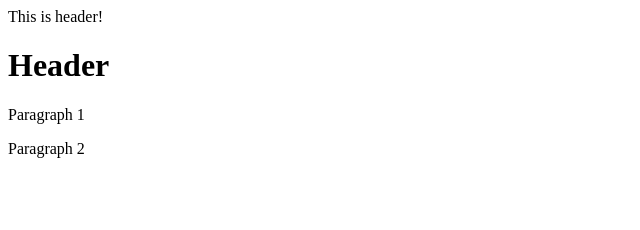
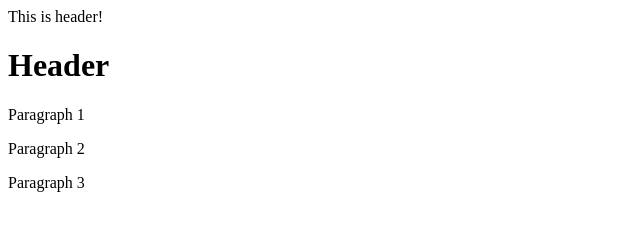
Before and after one commit to mkravil/git-test, a website: page index.html in a window 1280 px wide. Shown: the whole page, without its empty margins (0-640 px from the left). Drawn offline with Linux system fonts and the light colour scheme.

Commit message:
git ignore

```diff
--- a/index.html
+++ b/index.html
@@ -4,5 +4,6 @@
         <h1>Header</h1>
         <p>Paragraph 1</p>
         <p>Paragraph 2</p>
+        <p>Paragraph 3</p>
     </body>
 </html>
--- a/package.json
+++ b/package.json
@@ -4,7 +4,9 @@
   "description": "This is a test directory to learn Git and Node",
   "main": "index.html",
   "scripts": {
-    "test": "echo \"Error: no test specified\" && exit 1"
+    "start": "npm run lite",
+    "test": "echo \"Error: no test specified\" && exit 1",
+    "lite":"lite-server"
   },
   "repository": {
     "type": "git",
```
Also changed, not shown: 1 other file.
